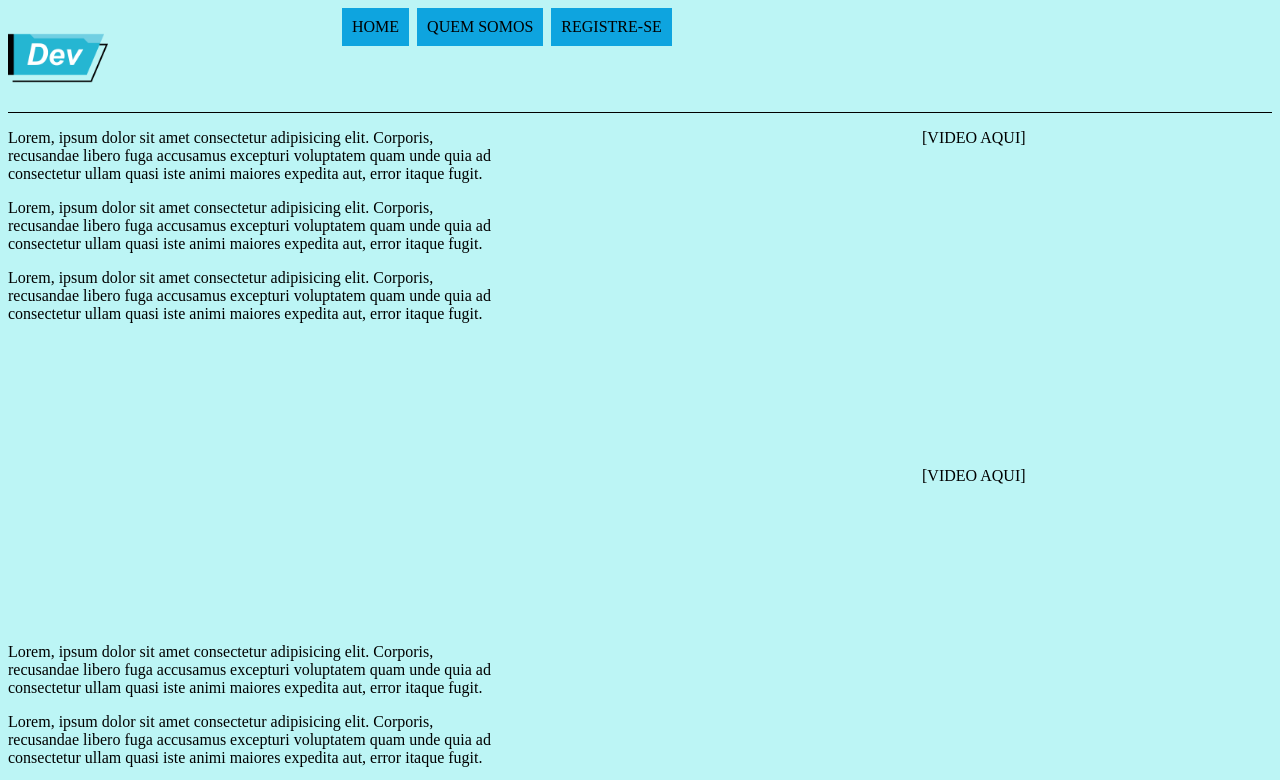
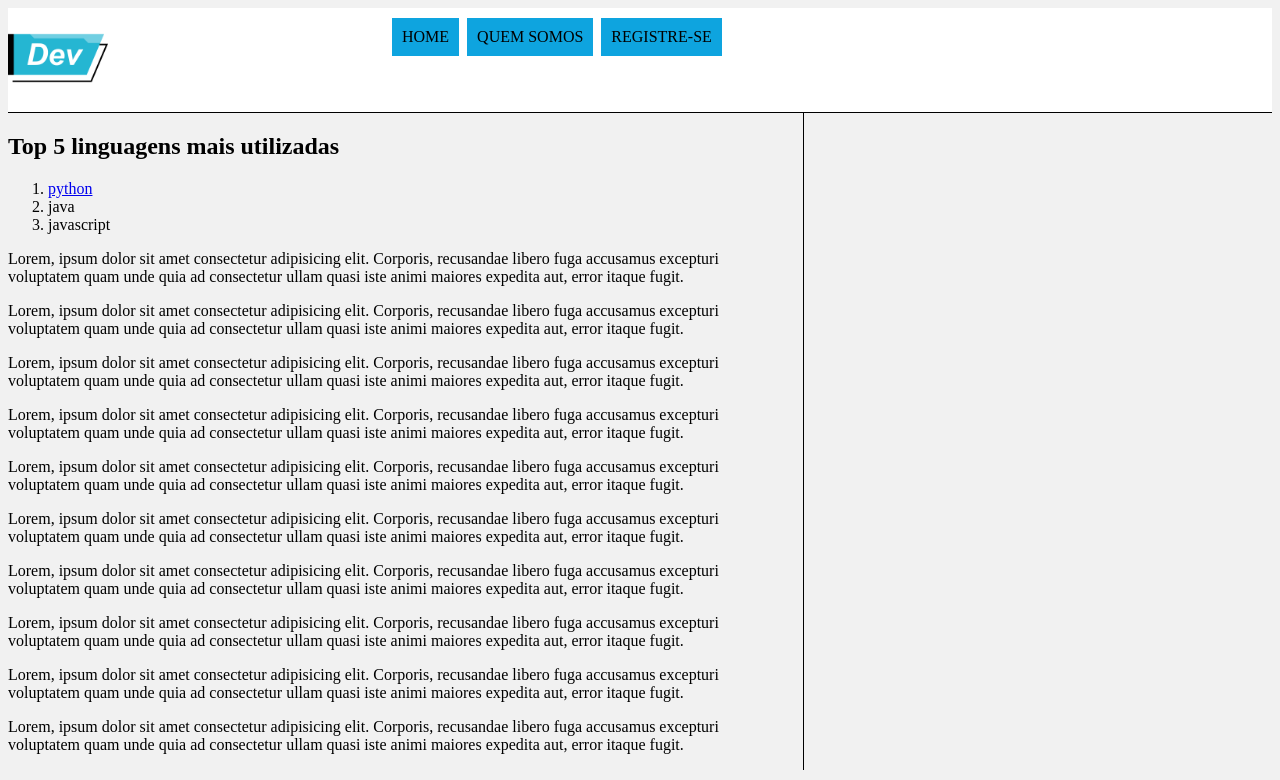
Before and after one commit to jaoopedro/blogdev, a plain HTML site: page index.html in a window 1280 px wide. Shown: the top 780 px of the page. Drawn offline with Linux system fonts and the light colour scheme.

Commit message:
atualização

```diff
--- a/estilo.css
+++ b/estilo.css
@@ -1,9 +1,10 @@
 /*Cor do site*/
 body{
-	background-color: rgb(188, 245, 245);
+	background-color: rgb(241, 241, 241);
 }
 
 header#cabeca{
+	background-color: white;
 	border-bottom: 1px solid; /*Definido a linha na parte de baixo do header separando o menu dos outros conteúdos*/
 }
 
@@ -12,16 +13,16 @@ header#cabeca{
 
 section#corpo{
 	display: block; /*O documento so pode flutuar se for definido como um bloco*/
-	width: 500px;
+	width: 780px;
 	float: left; /*Foi definido para flutuar para o lado esquerto*/
-	/*border-right:1px solid;*/
+	border-right:1px solid;
 	padding-right: 15px;
 }
 
 
 aside#lateral{
 	display: block;
-	width: 350px;
+	width: 480px;
 	float: right; /*Foi definido para flutuar para o lado direito*/
 }
 
@@ -46,8 +47,8 @@ nav#menu ul{
 	list-style: none; /*Sumir marcadores*/
 	text-transform: uppercase;/*Deixar as letras maiusculas*/
 	position: absolute;
-	top: -10px ;  /*Essa margem de -20px é para o menu ficar bem la em cima*/
-	left: 300px;
+	top: 0px ;  /*Essa margem de -20px é para o menu ficar bem la em cima*/
+	left: 350px;
 
 }
 
--- a/index.html
+++ b/index.html
@@ -5,14 +5,14 @@
 	<meta charset="utf-8">
 	<meta name="viewport" content="width=device-width, initial-scale=1">
 	<link rel="stylesheet" href="estilo.css">
-	<title>Devnob</title>
-
+	<title>Ponto Dev</title>
+	<link rel="icon" href="imagens/458910.png"> <!--Icone do site-->
 </head>
 <body>
 
 <header id="cabeca">
 	<nav id="menu">
-		<img src="imagens/458910.png" width="100px" id="img">
+		<img src="imagens/458910.png" width="100px">
 		<ul>
 
 			<li><a href="">Home</a></li>
@@ -25,13 +25,25 @@
 <!--Conteudo primario-->
 <section id="corpo">
 
+	<h1>Top 5 linguagens mais utilizadas</h1>
+	<ol>
+		<li><a href="https://www.jetbrains.com/pt-br/pycharm/download/#section=windows" target="_black">python</a></li>
+		<li>java</li>
+		<li>javascript</li>
+	</ol>
+
+	<p>Lorem, ipsum dolor sit amet consectetur adipisicing elit. Corporis, recusandae libero fuga accusamus excepturi voluptatem quam unde quia ad consectetur ullam quasi iste animi maiores expedita aut, error itaque fugit.</p>
+
 	<p>Lorem, ipsum dolor sit amet consectetur adipisicing elit. Corporis, recusandae libero fuga accusamus excepturi voluptatem quam unde quia ad consectetur ullam quasi iste animi maiores expedita aut, error itaque fugit.</p>
 	<p>Lorem, ipsum dolor sit amet consectetur adipisicing elit. Corporis, recusandae libero fuga accusamus excepturi voluptatem quam unde quia ad consectetur ullam quasi iste animi maiores expedita aut, error itaque fugit.</p>
 	<p>Lorem, ipsum dolor sit amet consectetur adipisicing elit. Corporis, recusandae libero fuga accusamus excepturi voluptatem quam unde quia ad consectetur ullam quasi iste animi maiores expedita aut, error itaque fugit.</p>
-	<br><br><br><br><br><br><br><br><br><br><br><br><br><br><br><br>
 	<p>Lorem, ipsum dolor sit amet consectetur adipisicing elit. Corporis, recusandae libero fuga accusamus excepturi voluptatem quam unde quia ad consectetur ullam quasi iste animi maiores expedita aut, error itaque fugit.</p>
 	<p>Lorem, ipsum dolor sit amet consectetur adipisicing elit. Corporis, recusandae libero fuga accusamus excepturi voluptatem quam unde quia ad consectetur ullam quasi iste animi maiores expedita aut, error itaque fugit.</p>
 	<p>Lorem, ipsum dolor sit amet consectetur adipisicing elit. Corporis, recusandae libero fuga accusamus excepturi voluptatem quam unde quia ad consectetur ullam quasi iste animi maiores expedita aut, error itaque fugit.</p>
+	<p>Lorem, ipsum dolor sit amet consectetur adipisicing elit. Corporis, recusandae libero fuga accusamus excepturi voluptatem quam unde quia ad consectetur ullam quasi iste animi maiores expedita aut, error itaque fugit.</p>
+	<p>Lorem, ipsum dolor sit amet consectetur adipisicing elit. Corporis, recusandae libero fuga accusamus excepturi voluptatem quam unde quia ad consectetur ullam quasi iste animi maiores expedita aut, error itaque fugit.</p>
+	<p>Lorem, ipsum dolor sit amet consectetur adipisicing elit. Corporis, recusandae libero fuga accusamus excepturi voluptatem quam unde quia ad consectetur ullam quasi iste animi maiores expedita aut, error itaque fugit.</p>
+
 
 </section>
 
```
Also changed, not shown: imagens/fundo.png (deleted).
